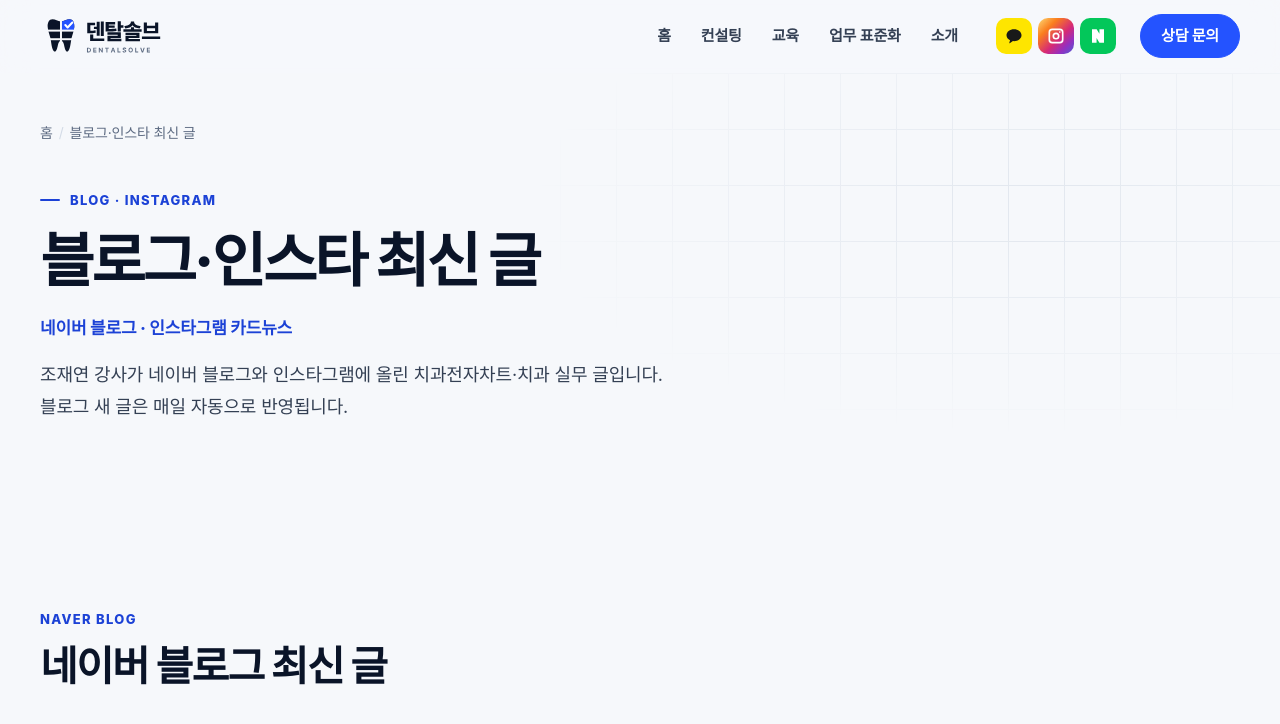
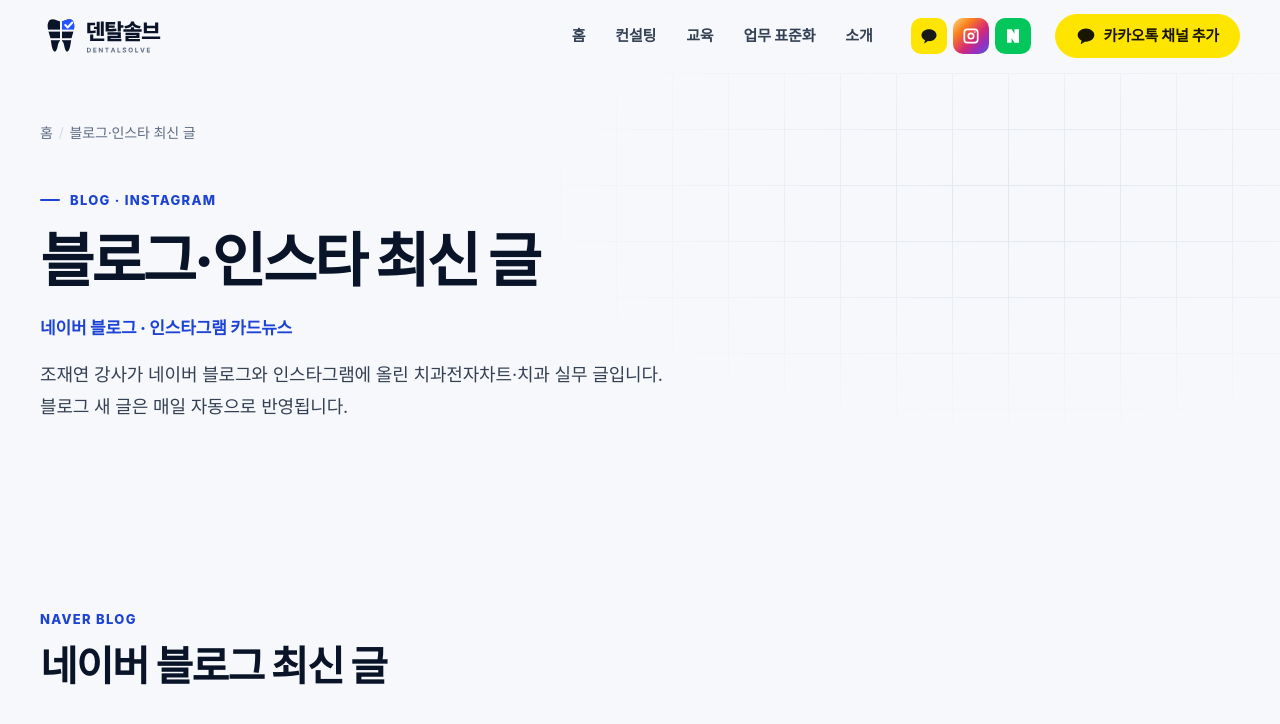
Before and after one commit to maurice2895/maurice2895.github.io, a plain HTML site: page column/index.html in a window 1280 px wide. Shown: the top 724 px of the page. Drawn offline with Linux system fonts and the light colour scheme; a web font is replaced by a local one.

Commit message:
Add Kakao channel follow button

```diff
--- a/column/index.html
+++ b/column/index.html
@@ -160,9 +160,9 @@
 <header class="header">
   <div class="wrap header-in">
     <a class="brand" href="/" aria-label="덴탈솔브 홈"><img class="brand-logo" src="/images/logo.svg?v=2026110407" alt="덴탈솔브" width="186" height="64"></a>
-    <nav class="site-nav" id="site-nav" aria-label="주요 메뉴"><a href="/">홈</a><a href="/consulting/">컨설팅</a><a href="/oneclick/">교육</a><a href="/standardization/">업무 표준화</a><a href="/about/">소개</a><a class="nav-kakao" href="https://pf.kakao.com/_AaMvX/chat" target="_blank" rel="noopener noreferrer">카카오톡 상담하기<span class="sr-only">(새 창)</span></a></nav>
+    <nav class="site-nav" id="site-nav" aria-label="주요 메뉴"><a href="/">홈</a><a href="/consulting/">컨설팅</a><a href="/oneclick/">교육</a><a href="/standardization/">업무 표준화</a><a href="/about/">소개</a><a class="nav-kakao" href="https://pf.kakao.com/_AaMvX" target="_blank" rel="noopener noreferrer">카카오톡 채널 추가<span class="sr-only">(새 창)</span></a></nav>
     <div class="social header-social" aria-label="공식 채널"><a class="kakao" href="https://pf.kakao.com/_AaMvX/chat" target="_blank" rel="noopener noreferrer" aria-label="카카오톡 상담 (새 창)"><svg viewBox="0 0 24 24" aria-hidden="true"><path d="M12 3C6.48 3 2 6.55 2 10.93c0 2.8 1.88 5.25 4.72 6.63l-.96 3.53a.4.4 0 0 0 .6.44l4.18-2.77c.48.06.96.1 1.46.1 5.52 0 10-3.55 10-7.93S17.52 3 12 3z"/></svg></a><a class="instagram" href="https://www.instagram.com/maurice_02875" target="_blank" rel="noopener noreferrer" aria-label="인스타그램 (새 창)"><svg viewBox="0 0 24 24" aria-hidden="true"><path d="M7 2h10a5 5 0 0 1 5 5v10a5 5 0 0 1-5 5H7a5 5 0 0 1-5-5V7a5 5 0 0 1 5-5zm0 2.2A2.8 2.8 0 0 0 4.2 7v10A2.8 2.8 0 0 0 7 19.8h10a2.8 2.8 0 0 0 2.8-2.8V7A2.8 2.8 0 0 0 17 4.2H7zm5 3.1a4.7 4.7 0 1 1 0 9.4 4.7 4.7 0 0 1 0-9.4zm0 2.2a2.5 2.5 0 1 0 0 5 2.5 2.5 0 0 0 0-5zm5.1-3.8a1.1 1.1 0 1 1 0 2.2 1.1 1.1 0 0 1 0-2.2z"/></svg></a><a class="naver" href="https://blog.naver.com/maurice2895" target="_blank" rel="noopener noreferrer" aria-label="네이버 블로그 (새 창)"><svg viewBox="0 0 24 24" aria-hidden="true"><path d="M4 3h6.2l3.7 6.1V3H20v18h-6.1l-3.8-6.2V21H4V3z"/></svg></a></div>
-    <a class="btn btn-primary header-cta" href="https://pf.kakao.com/_AaMvX/chat" target="_blank" rel="noopener noreferrer">상담 문의<span class="sr-only">(새 창)</span></a>
+    <a class="btn btn-kakao header-cta" href="https://pf.kakao.com/_AaMvX" target="_blank" rel="noopener noreferrer">카카오톡 채널 추가<span class="sr-only">(새 창)</span></a>
     <button class="nav-toggle" type="button" aria-expanded="false" aria-controls="site-nav" aria-label="메뉴 열기"><span></span><span></span><span></span></button>
   </div>
 </header>
```
